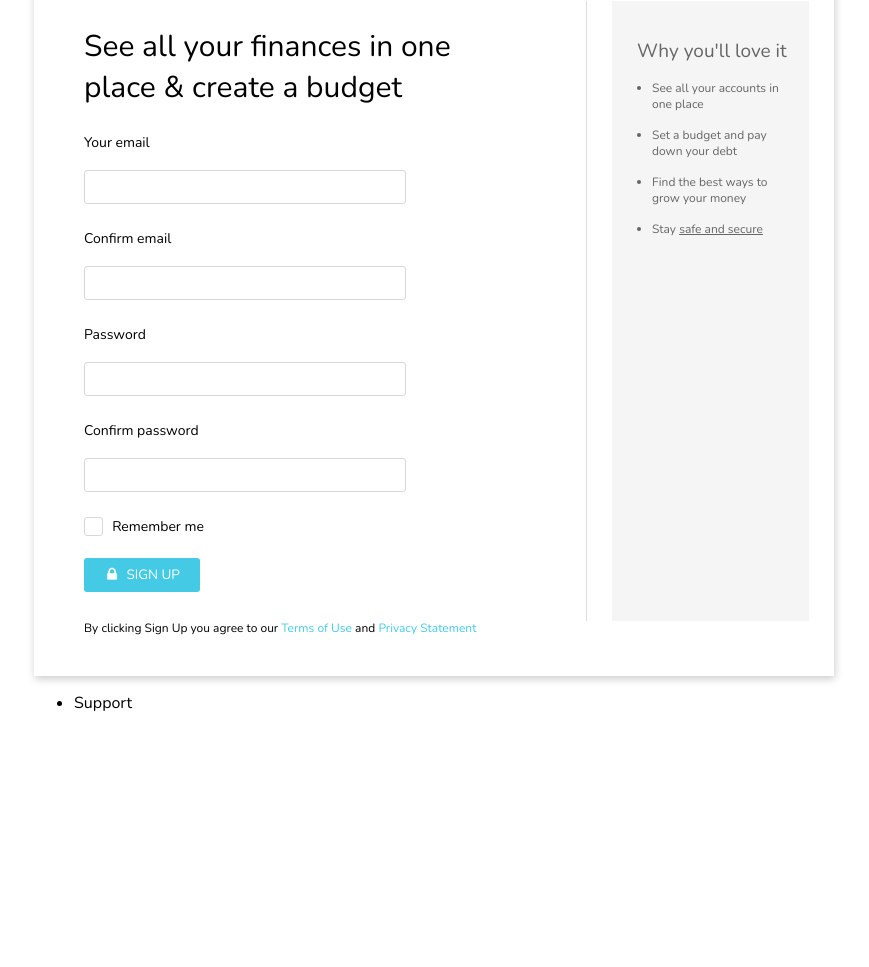
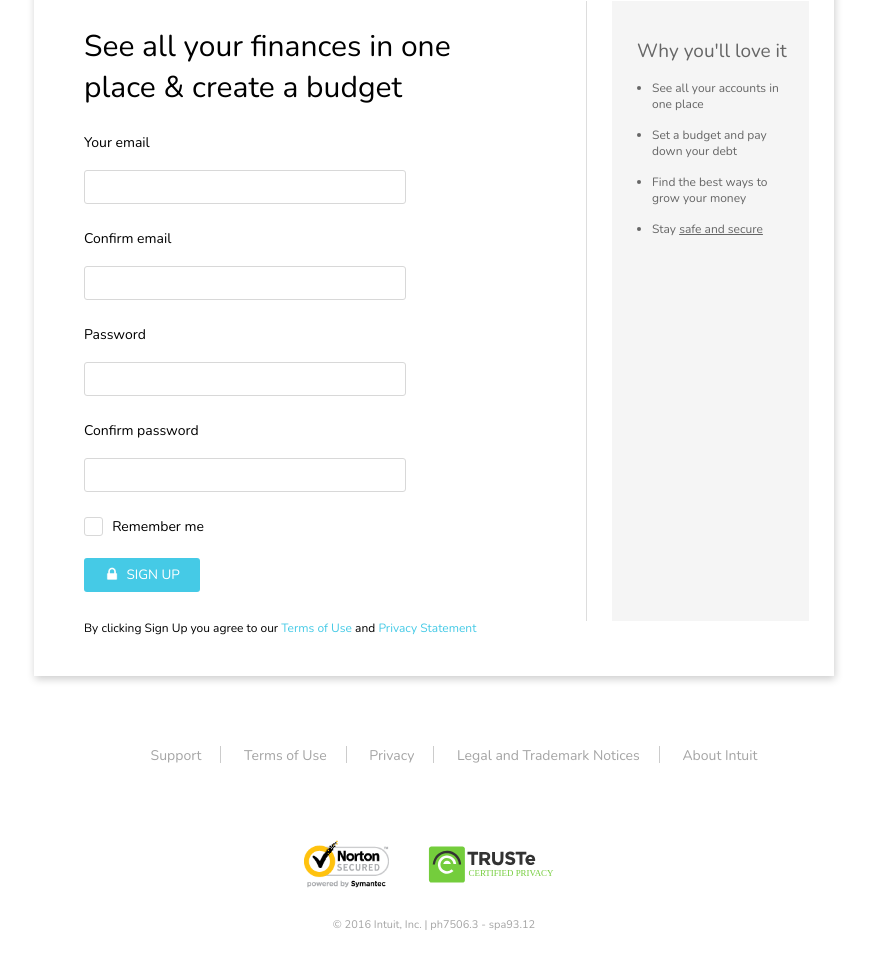
Before and after one commit to Vjii/html_forms_webpage, a plain HTML site: page index.html in a window 1280 px wide. Shown: the part 151-1118 px from the top of the page, without its empty margins (206-1075 px from the left). Before the commit the page ends 1016 px from the top, so only its background shows below. Drawn offline with nearby package versions, Linux system fonts and the light colour scheme.

Commit message:
Add alt attribute to images

```diff
--- a/css/main.css
+++ b/css/main.css
@@ -8,7 +8,7 @@ body {
 
 .wrapper {
 	width: 800px;
-	min-height: 1000px;
+	min-height: 1200px;
 	margin: 0 auto;
 }
 
@@ -40,6 +40,9 @@ body {
 	color: #666;
 }
 
+.links--grey {
+	color: #a5a5a5;
+}
 
 
 /* =============== BLOCK - CONTENT =============== */
@@ -242,3 +245,67 @@ body {
 	font-size: 12px;
 	color: #666;
 }
+
+
+/* =============== BLOCK - FOOTERLIST =============== */
+
+.footerlist {
+	margin: 70px auto;
+	display: block;
+	font-size: 14px;
+	text-align: center;
+}
+
+/* =============== ELEMENTS - FOOTERLIST =============== */
+
+.footerlist__tabs {
+	padding: 0 2.5%;
+	height: 17px;
+	display: inline-block;
+	border-right: 1px solid #ccc;
+}
+
+.footerlist__tabs:last-child {
+	border-right: none;
+}
+
+
+
+/* =============== BLOCK - FOOTERLOGOS =============== */
+
+.footerlogos {
+	display: block;
+	text-align: center;
+}
+
+
+/* =============== ELEMENTS - FOOTERLOGOS =============== */
+
+.footerlogos__norton {
+	margin-bottom: 6.5px;
+	margin-right: 30px;
+	width: 85px;
+	height: 58px;
+	display: inline-block;
+	background: url("../img/norton.gif") no-repeat;
+	background-size: 100%;
+}
+
+.footerlogos__truste {
+	width: 140px;
+	height: 58px;
+	display: inline-block;
+	background: url("../img/truste.svg") no-repeat;
+	background-size: 100%;
+}
+
+
+
+/* =============== BLOCK - FOOTNOTE =============== */
+
+.footnote {
+	width: 100%;
+	text-align: center;
+	font-size: 11px;
+	color: #a5a5a5;
+}
--- a/index.html
+++ b/index.html
@@ -11,7 +11,7 @@
     <div class="wrapper">
       <header class="nav">
         <nav class="nav__panel">
-          <img src="img/mint.png">
+          <img src="img/mint.png" alt="Mint Company Logo">
           <ul class="nav__menu">
             <li class="nav__tabs nav__tabs--border nav__tabs--bold">
               <a class="links links--normal" href="">Sign up</a></li>
@@ -82,8 +82,31 @@
       </main>
       <footer>
         <ul class="footerlist">
-          <li class="footerlist__tabs">Support</li>
+          <li class="footerlist__tabs">
+            <a class="links links--grey" href="">Support</a>
+          </li>
+          <li class="footerlist__tabs">
+            <a class="links links--grey" href="">Terms of Use</a>
+          </li>
+          <li class="footerlist__tabs">
+            <a class="links links--grey" href="">Privacy</a>
+          </li>
+          <li class="footerlist__tabs">
+            <a class="links links--grey" href="">Legal and Trademark Notices</a>
+          </li>
+          <li class="footerlist__tabs">
+            <a class="links links--grey" href="">About Intuit</a>
+          </li>
         </ul>
+        <div class="footerlogos">
+          <a class="footerlogos__norton" href="#">
+          </a>
+          <a class="footerlogos__truste" href="#">
+          </a>
+        </div>
+        <p class="footnote">© 2016 Intuit, Inc.  |  ph7506.3 - spa93.12</p>
+
+
       </footer>
     </div>
     <script src="js/main.js"></script>
```
Also changed, not shown: img/norton.gif (added), img/truste.svg (added).
